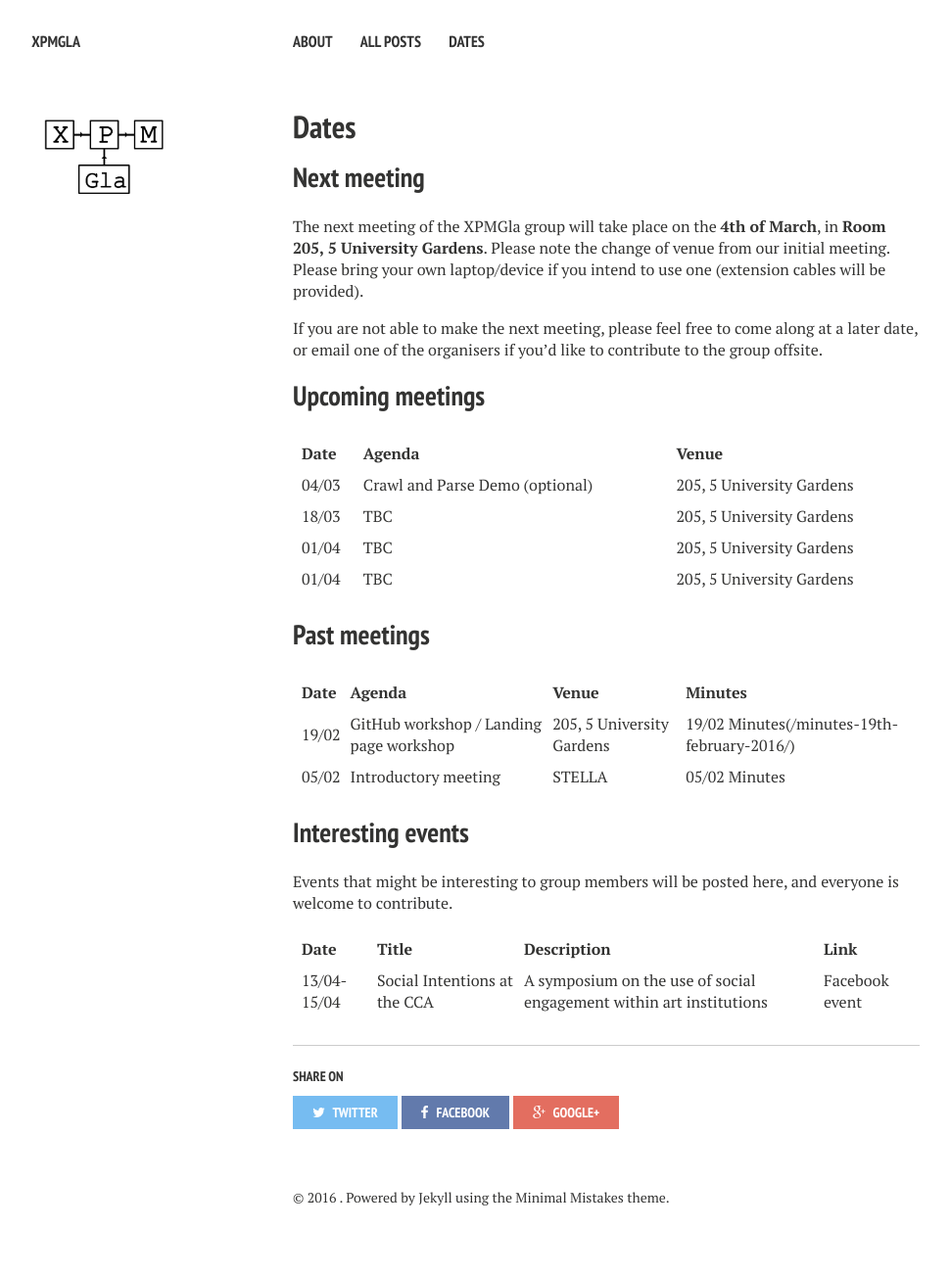
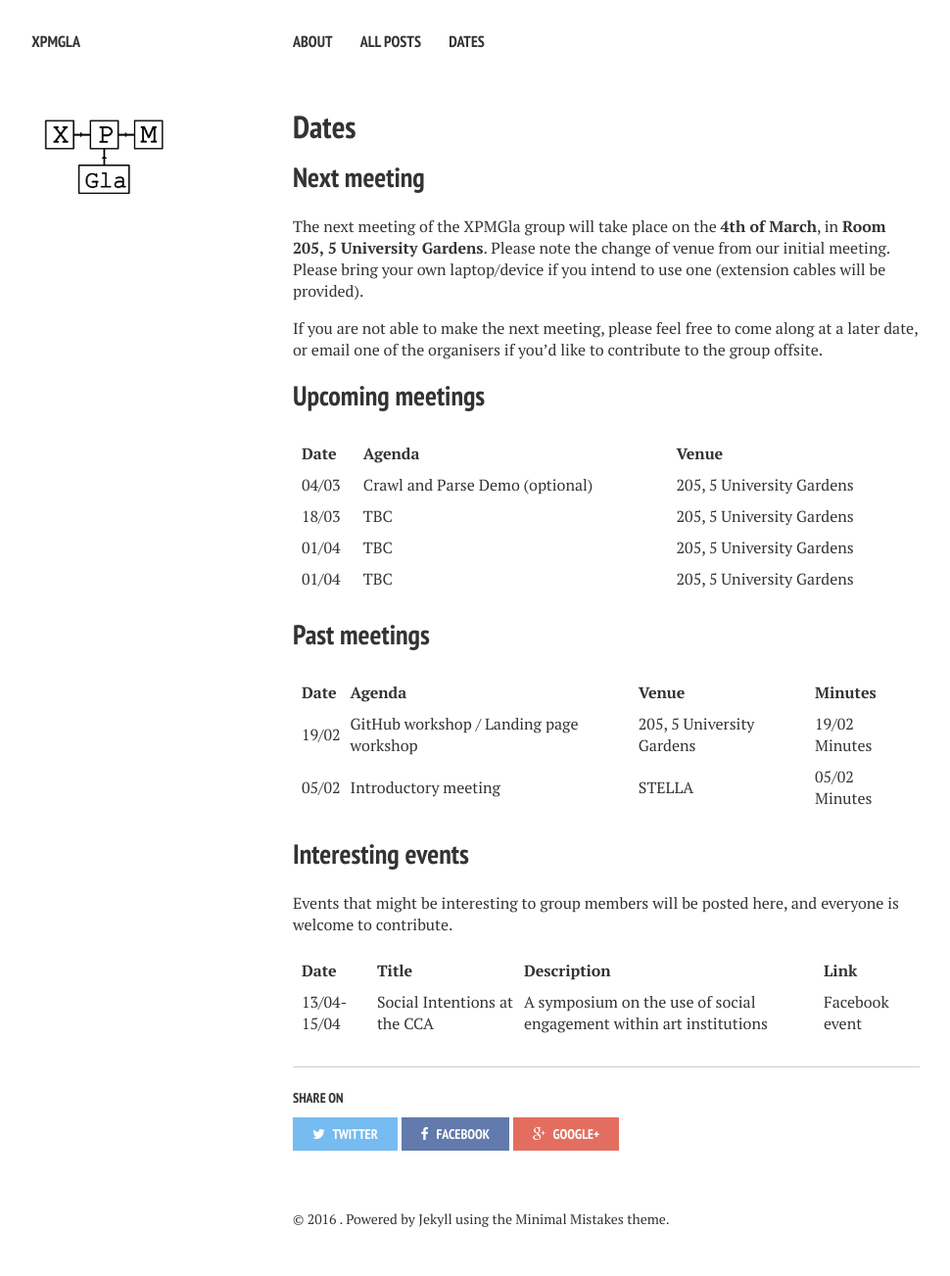
Before and after one commit to stujampur/xpmgla.github.io, a Jekyll site: the page built from dates/index.md, in a window 1280 px wide. Shown: the whole page at 98% size, without its empty margins (21-991 px from the left). Built offline with Jekyll 4.4.1, drawn with Linux system fonts in a browser that asks for light colours; nearby versions of some CDN libraries; before the commit the page ends 1281 px from its top, so only the background shows below that.

Commit message:
mintues edit

```diff
--- a/dates/index.md
+++ b/dates/index.md
@@ -28,7 +28,7 @@ If you are not able to make the next meeting, please feel free to come along at
 
 |Date|Agenda|Venue|Minutes|
 |:---|:---|:---|:---|
-|19/02|GitHub workshop / Landing page workshop|205, 5 University Gardens|19/02 Minutes({{ site.url }}/minutes-19th-february-2016/)|
+|19/02|GitHub workshop / Landing page workshop|205, 5 University Gardens|[19/02 Minutes]({{ site.url }}/minutes-19th-february-2016/)|
 |05/02|Introductory meeting|STELLA|[05/02 Minutes]({{ site.url }}/minutes-5th-february-2016/)|
 {: rules="groups"}
 
```
